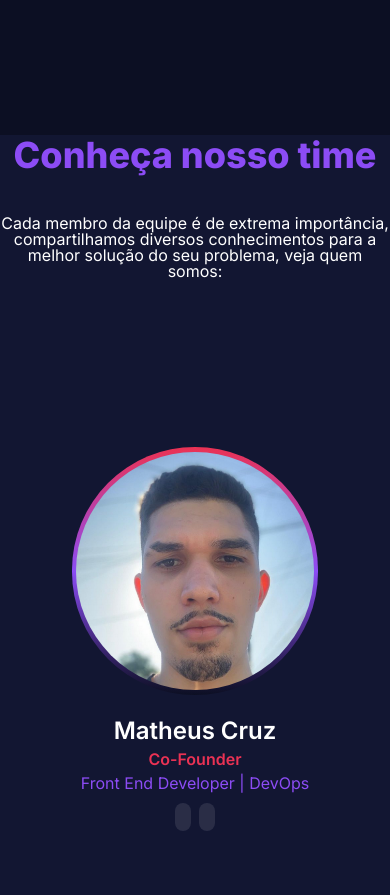
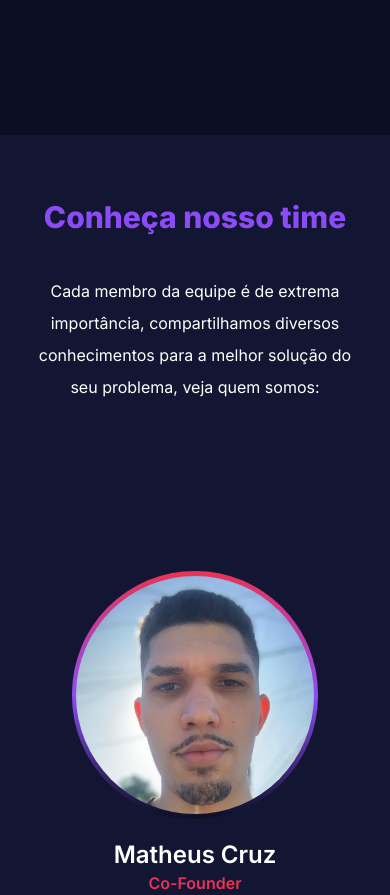
Before and after one commit to HOPDigital/hop-website, a Vue app: page / in a window 390 px wide. Shown: the part 5460-6355 px from the top of the page. Built offline with nearby package versions, Linux system fonts and the light colour scheme; some icons are missing.

Commit message:
refactor: fixing responsive issue on the title and description

```diff
--- a/src/sections/OurTeam.section.vue
+++ b/src/sections/OurTeam.section.vue
@@ -10,13 +10,13 @@ export default {
 </script>
 
 <template>
-    <section class="flex justify-center h-full md:h-screen w-full bg-blur_hop" id="team">
+    <section class="flex justify-center h-full md:h-screen w-full bg-blur_hop p-8" id="team">
         <main class="flex flex-col justify-center items-center w-full">
-            <h1 class="text-purple_hop text-4xl md:text-[48px] font-extrabold">
+            <h1 class="text-purple_hop text-3xl md:text-[48px] font-extrabold mt-8">
                 Conheça nosso time
             </h1>
 
-            <h3 class="text-white text-md md:text-lg lg:w-[40%] text-center my-10">
+            <h3 class="text-white text-md md:text-lg leading-[32px] lg:w-[40%] text-center my-10">
                 Cada membro da equipe é de extrema importância, compartilhamos diversos conhecimentos para a melhor solução
                 do seu problema, veja quem somos:
             </h3>
```
